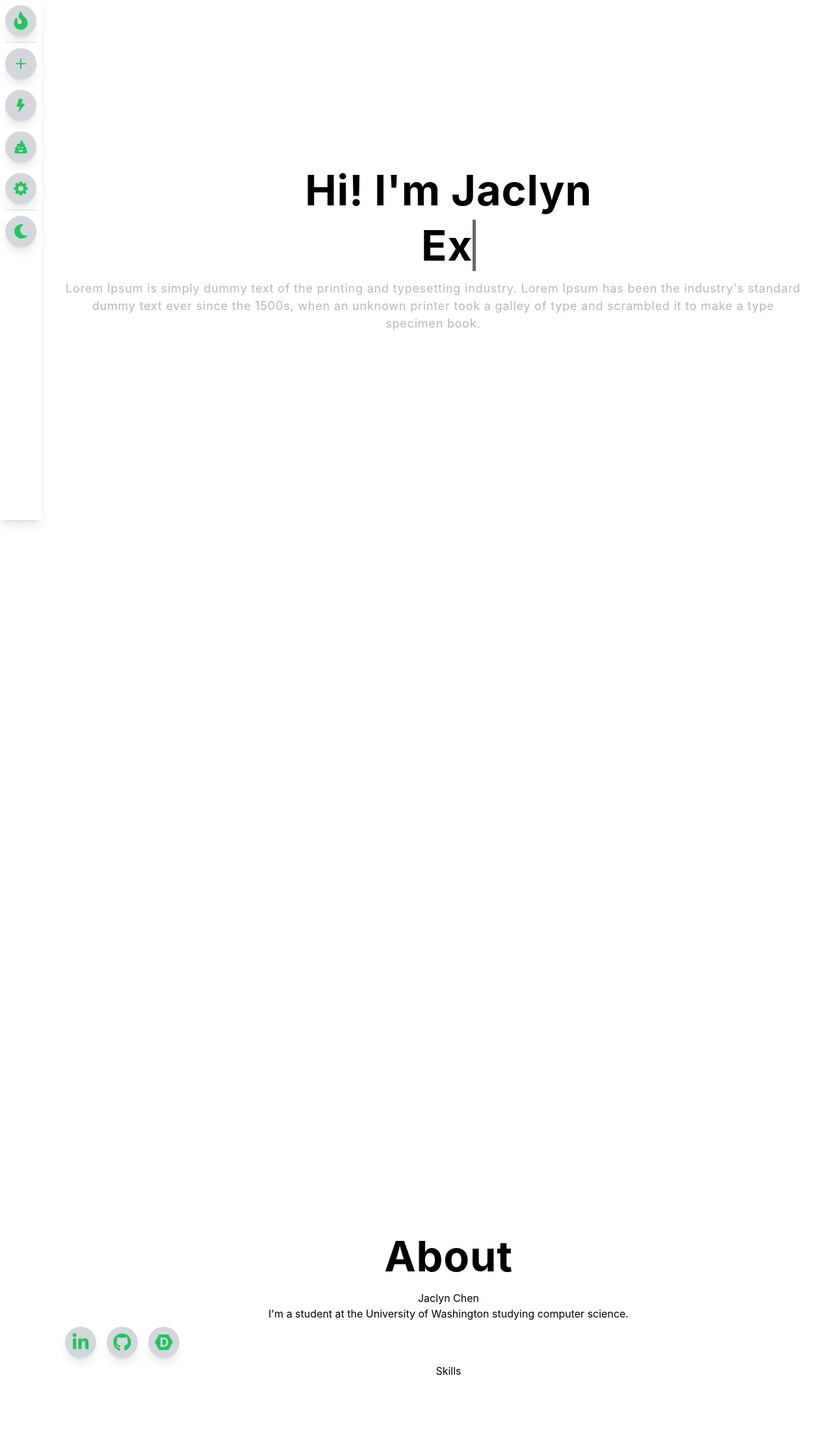
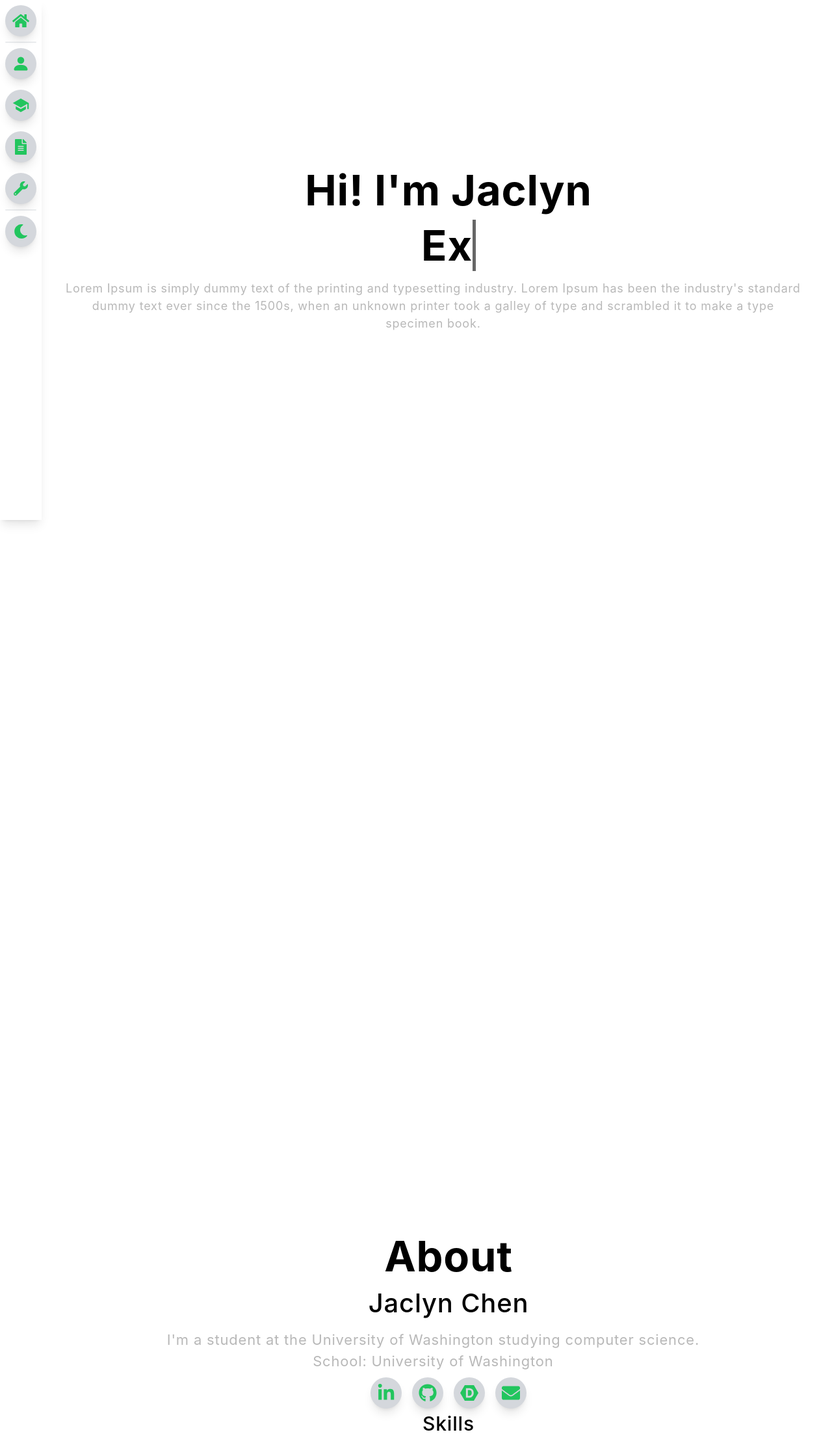
Before and after one commit to JaclynChen/Portfolio, a React (Create React App) app in the folder portfolio/: page / in a window 1280 px wide. Shown: the top 2240 px of the page at 65% size. Built offline with nearby package versions, Linux system fonts and the light colour scheme.

Commit message:
added email icon

```diff
--- a/portfolio/src/App.css
+++ b/portfolio/src/App.css
@@ -150,6 +150,32 @@ html{
   display: block;
 }
 
+.about h2{
+  font-size: 40px;
+  font-weight: 500;
+  letter-spacing: 0.8px;
+  line-height: 1;
+  margin-bottom: 20px;
+  display: block;
+
+}
+
+.about h3{
+  font-size: 30px;
+  font-weight: 500;
+  letter-spacing: 0.8px;
+  line-height: 1;
+  margin-bottom: 20px;
+  display: block;
+}
+
+.about p {
+  color: #B8B8B8;
+  font-size: 22px;
+  letter-spacing: 0.8px;
+  line-height: 1.5em;
+  width: 96%;
+}
 /***********************Education*********************/
 
 
--- a/portfolio/src/components/About.js
+++ b/portfolio/src/components/About.js
@@ -1,16 +1,13 @@
-import {FaGithub, FaLinkedinIn} from "react-icons/fa";
-import {SiDevpost} from "react-icons/si"
+import { FaGithub, FaLinkedinIn, FaEnvelope } from "react-icons/fa";
+import { SiDevpost } from "react-icons/si";
 import { Nav } from "react-bootstrap";
-
 
 const About = () => {
   return (
-
-    <section className = "about" id = "about">
+    <section className="about" id="about">
       <div>
-
-    <div className = "mt-20">
-      <h1> About</h1>
+        <div className="mt-20">
+          <h1> About </h1>
 
 
         </div>
@@ -18,56 +15,47 @@ const About = () => {
         <h2> Jaclyn Chen</h2>
 
         <p>
-        I'm a student at the University of Washington studying
-        computer science.
+          I'm a student at the University of Washington studying computer
+          science.
         </p>
 
-      <div className = "flex space-x-4">
+        <p>School: University of Washington</p>
 
+        <div className="flex space-x-4 justify-center justify-items-center">
           <Nav.Link href="https://www.linkedin.com/in/jaclyn-chen5/">
-        <SideBarIcon icon={<FaLinkedinIn size="28" />}/>
+            <SideBarIcon icon={<FaLinkedinIn size="28" />} />
+          </Nav.Link>
+
+          <Nav.Link href="https://github.com/JaclynChen">
+            <SideBarIcon icon={<FaGithub size="28" />} />
+          </Nav.Link>
+
+          <Nav.Link href="https://devpost.com/jaclynchen5?ref_content=user-portfolio&ref_feature=portfolio&ref_medium=global-nav">
+            <SideBarIcon icon={<SiDevpost size="28" />} />
           </Nav.Link>
 
 
-      <Nav.Link href="https://github.com/JaclynChen">
-        <SideBarIcon icon={<FaGithub size="28" />}/>
-      </Nav.Link>
-
-
-      <Nav.Link href="https://devpost.com/jaclynchen5?ref_content=user-portfolio&ref_feature=portfolio&ref_medium=global-nav">
-        <SideBarIcon icon={<SiDevpost size="28" />}/>
-      </Nav.Link>
-
-
+         <HoverIcon icon={<FaEnvelope size="28" />} text={"jaclync5@cs.washington.edu"}/>
 
 
 
         </div>
 
-
-
-
-
-
-
-
-
         <h3>Skills</h3>
-
-
       </div>
-
     </section>
   );
 };
 
+const SideBarIcon = ({ icon }) => (
+  <div className="sidebar-icon group">{icon}</div>
+);
 
-const SideBarIcon = ({ icon}) => (
+const HoverIcon = ({ icon, text}) => (
     <div className="sidebar-icon group">
       {icon}
-
+      <span class="sidebar-tooltip group-hover:scale-100">{text}</span>
     </div>
   );
 
-
 export default About;
--- a/portfolio/src/components/NavBar.js
+++ b/portfolio/src/components/NavBar.js
@@ -1,11 +1,13 @@
 import { Nav } from "react-bootstrap";
-import { BsPlus, BsFillLightningFill, BsGearFill } from "react-icons/bs";
-import { FaFire, FaPoo, FaSun, FaMoon } from "react-icons/fa";
+import { BsFillPersonFill, BsPlus, BsFillLightningFill, BsGearFill } from "react-icons/bs";
+import { FaHome, FaFileAlt, FaWrench, FaSun, FaMoon } from "react-icons/fa";
+import {IoMdSchool} from "react-icons/io";
+
 
 //hooks
 import useDarkMode from "../hooks/useDarkMode";
 
-import { HashLink } from "react-router-hash-link";
+//import { HashLink } from "react-router-hash-link";
 
 const NavBar = () => {
   return (
@@ -14,25 +16,25 @@ const NavBar = () => {
                   bg-white dark:bg-gray-900 shadow-lg"
     >
       <Nav.Link href="#home">
-        <SideBarIcon icon={<FaFire size="28" />} text={"Home"} />
+        <SideBarIcon icon={<FaHome size="26" />} text={"Home"} />
       </Nav.Link>
       <Divider />
       <Nav.Link href="#about">
-        <SideBarIcon icon={<BsPlus size="32" />} text={"About"} />
+        <SideBarIcon icon={<BsFillPersonFill size="28" />} text={"About"} />
       </Nav.Link>
       <Nav.Link href="#education">
         <SideBarIcon
-          icon={<BsFillLightningFill size="20" />}
-          text={"education"}
+          icon={<IoMdSchool size="28" />}
+          text={"Education"}
         />
       </Nav.Link>
 
       <Nav.Link href="#resume">
-        <SideBarIcon icon={<FaPoo size="20" />} text={"Resume"} />
+        <SideBarIcon icon={<FaFileAlt size="24" />} text={"Resume"} />
       </Nav.Link>
 
       <Nav.Link href="#projects">
-        <SideBarIcon icon={<BsGearFill size="22" />} text={"Projects"} />
+        <SideBarIcon icon={<FaWrench size="22" />} text={"Projects"} />
       </Nav.Link>
 
       <Divider />
```
Lines whose indentation alone changed are shown as unchanged.
